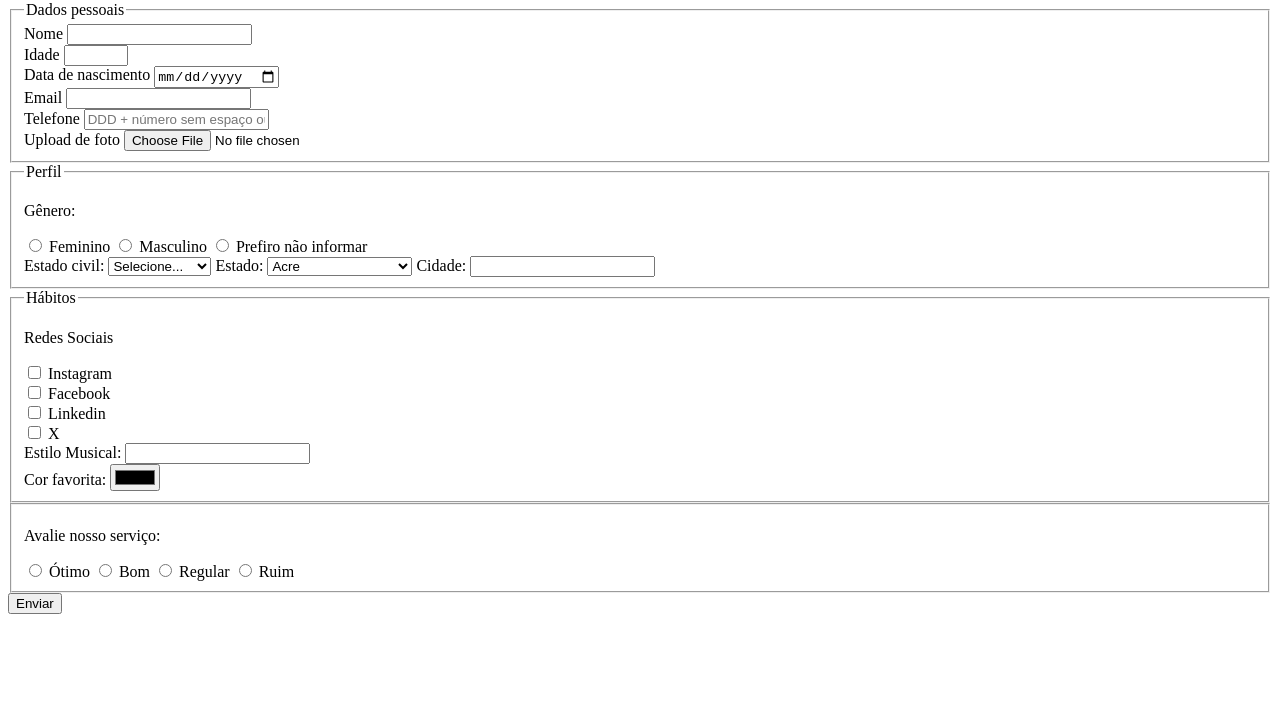
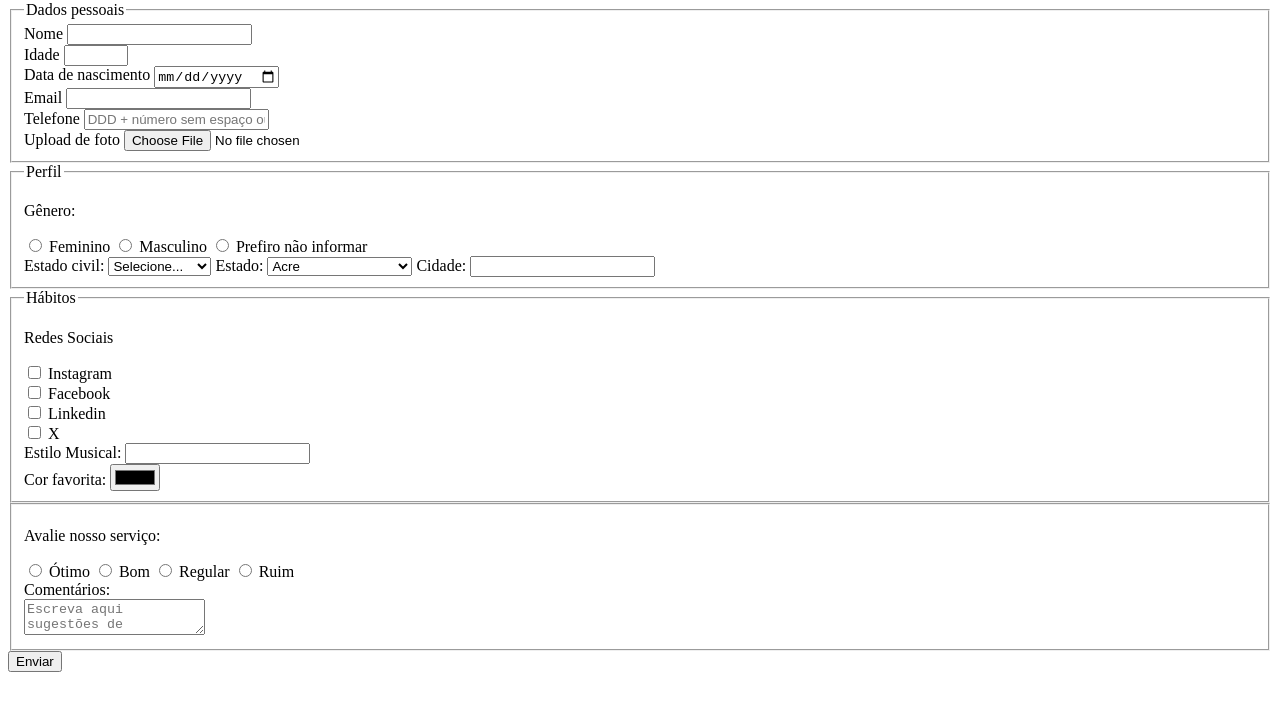
Before and after one commit to Guilherme-Rodrigues-Almeida/pesquisa-culturama, a plain HTML site: page index.html in a window 1280 px wide. Shown: the part 79-790 px from the top of the page. Drawn offline with Linux system fonts and the light colour scheme.

Commit message:
Adiciona area de texto

```diff
--- a/index.html
+++ b/index.html
@@ -136,6 +136,12 @@
                 <label for="regular">Regular</label>
                 <input type="radio" name="userSatisfaction" id="ruim" value="Ruim">
                 <label for="ruim">Ruim</label>
+                <br>
+
+                <label for="textArea">Comentários:</label>
+                <br>
+                <textarea name="textAreaComments" id="textArea" placeholder="Escreva aqui sugestões de melhorias..."></textarea>
+
             </fieldset>
 
             <button type="submit">Enviar</button>
```
